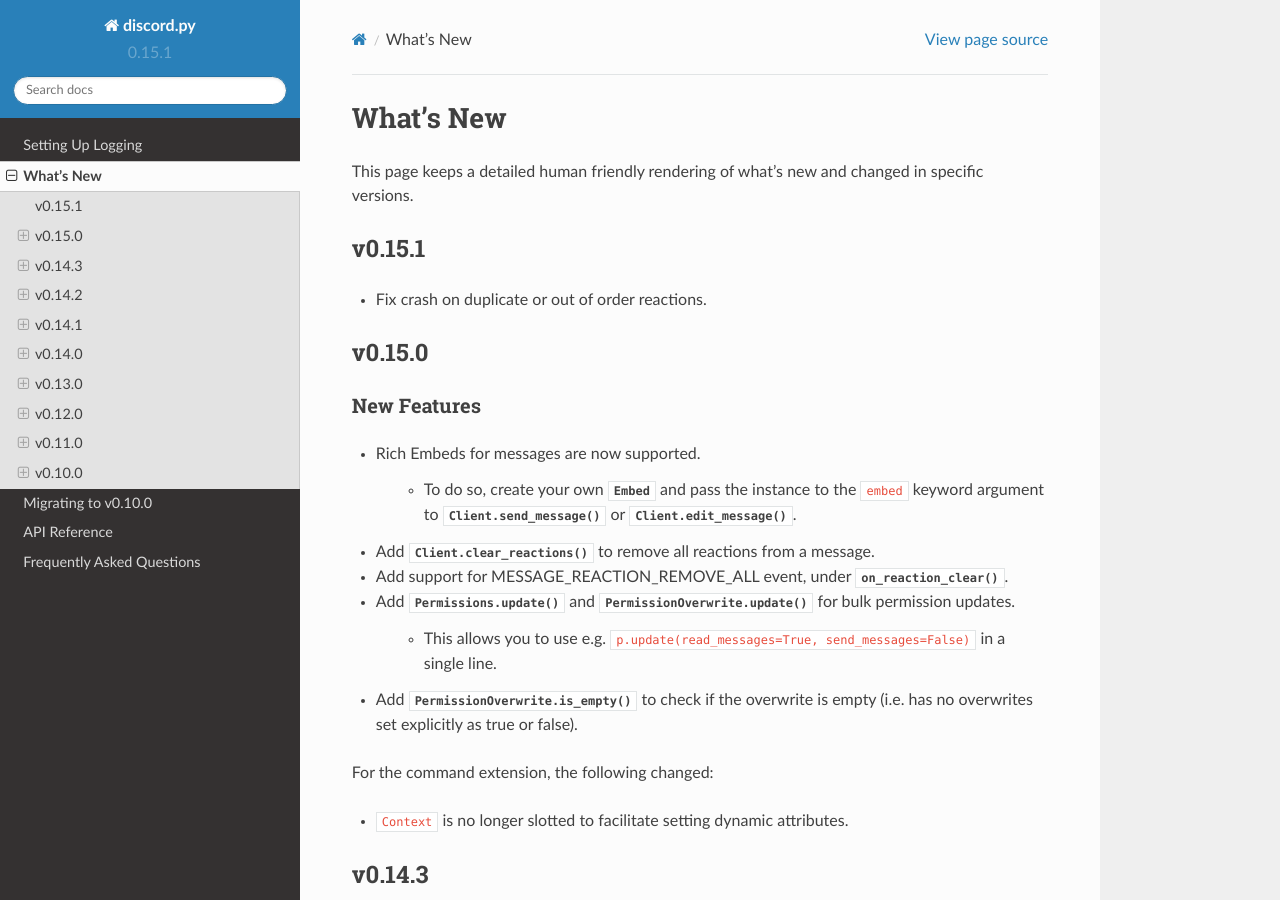
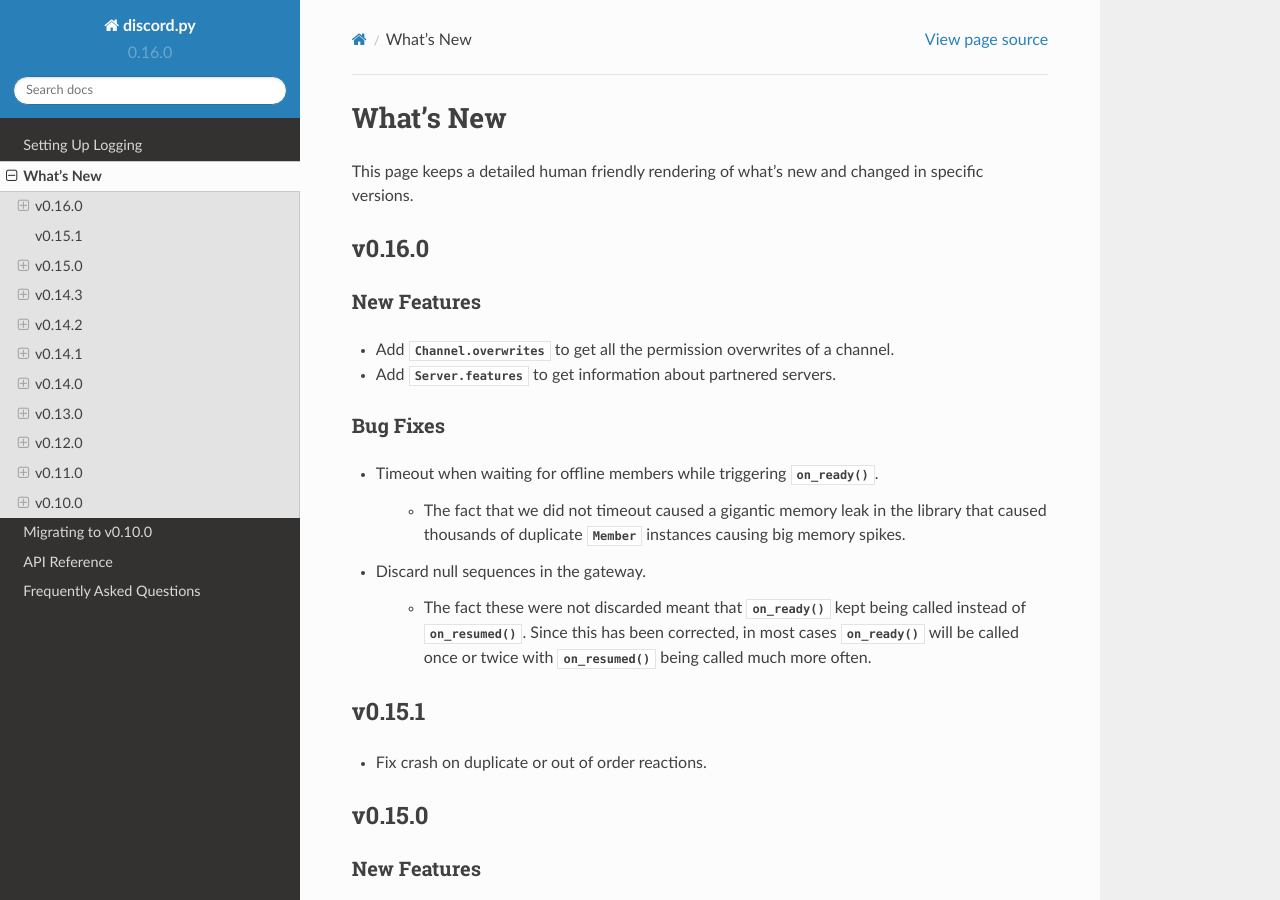
Before and after one commit to Rapptz/discord.py, a Sphinx documentation site: the page built from docs/whats_new.rst, in a window 1280 px wide and 900 px high. Built offline with Sphinx 7.4.7 and the Read the Docs theme 2.0.0, drawn with Linux system fonts in a browser that asks for light colours.

Commit message:
Version bump to v0.16.0.

```diff
--- a/discord/__init__.py
+++ b/discord/__init__.py
@@ -15,7 +15,7 @@
 __author__ = 'Rapptz'
 __license__ = 'MIT'
 __copyright__ = 'Copyright 2015-2016 Rapptz'
-__version__ = '0.15.1'
+__version__ = '0.16.0'
 
 from .client import Client, AppInfo, ChannelPermissions
 from .user import User
@@ -43,7 +43,7 @@
 
 VersionInfo = namedtuple('VersionInfo', 'major minor micro releaselevel serial')
 
-version_info = VersionInfo(major=0, minor=15, micro=1, releaselevel='final', serial=0)
+version_info = VersionInfo(major=0, minor=16, micro=0, releaselevel='final', serial=0)
 
 try:
     from logging import NullHandler
--- a/docs/whats_new.rst
+++ b/docs/whats_new.rst
@@ -7,6 +7,31 @@
 
 This page keeps a detailed human friendly rendering of what's new and changed
 in specific versions.
+
+.. _vp0p16p0:
+
+v0.16.0
+---------
+
+New Features
+~~~~~~~~~~~~~~
+
+- Add :attr:`Channel.overwrites` to get all the permission overwrites of a channel.
+- Add :attr:`Server.features` to get information about partnered servers.
+
+Bug Fixes
+~~~~~~~~~~
+
+- Timeout when waiting for offline members while triggering :func:`on_ready`.
+
+    - The fact that we did not timeout caused a gigantic memory leak in the library that caused
+      thousands of duplicate :class:`Member` instances causing big memory spikes.
+
+- Discard null sequences in the gateway.
+
+    - The fact these were not discarded meant that :func:`on_ready` kept being called instead of
+      :func:`on_resumed`. Since this has been corrected, in most cases :func:`on_ready` will be
+      called once or twice with :func:`on_resumed` being called much more often.
 
 .. _vp0p15p1:
 
```
